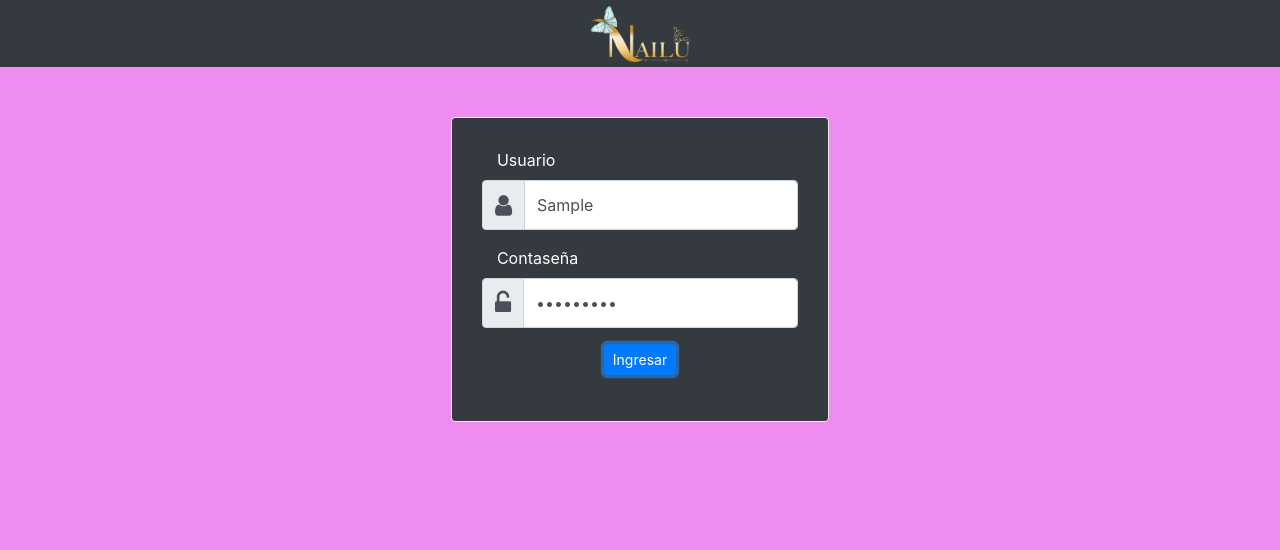
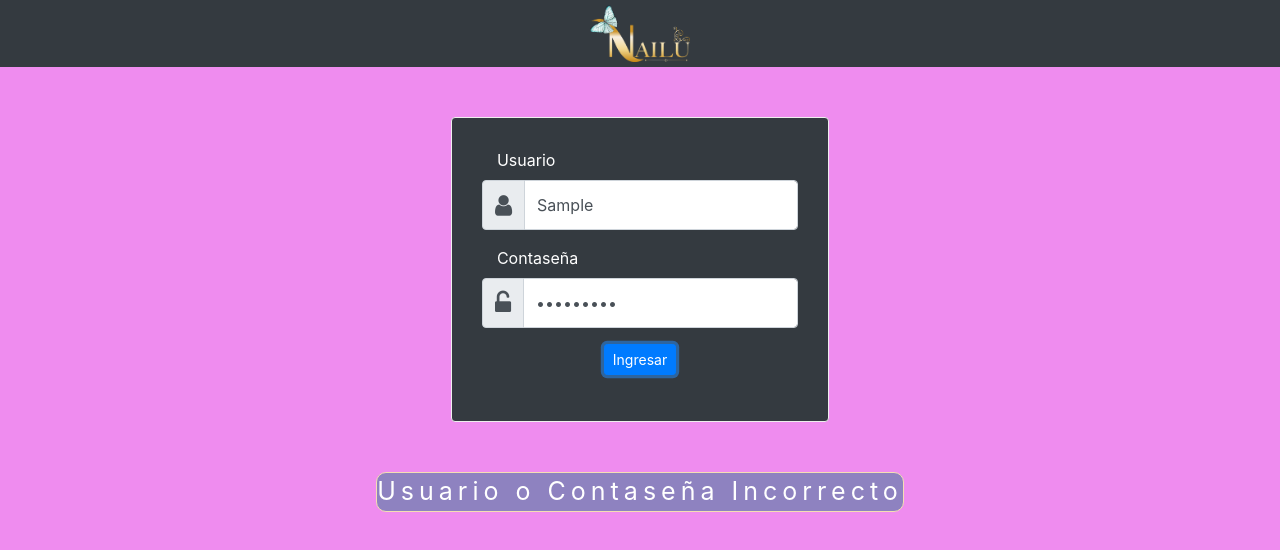
Before and after one commit to Angel10050/nailu_project, a React (Create React App) app: page /admin in a window 1280 px wide. Both pictures are taken after typing "Sample", "Sample123" into the empty fields and a click on the button "Ingresar". Shown: the top 550 px of the page. Built offline with nearby package versions, Linux system fonts and the light colour scheme; no server answers.

Commit message:
image and handleErrors

```diff
--- a/src/Components/AdminPage/Login/loginUser.js
+++ b/src/Components/AdminPage/Login/loginUser.js
@@ -6,8 +6,11 @@ import { Form } from 'react-bootstrap'
 
 class Login extends Component {
   state = {
-    username: '',
-    password: ''
+      login : {
+      username: '',
+      password: ''
+    },
+    error : false
   }
 
   handleSubmit = event => {
@@ -17,13 +20,11 @@ class Login extends Component {
       headers: {
         'Content-Type': 'application/json'
       },
-      body: JSON.stringify(this.state)
+      body: JSON.stringify(this.state.login)
     })
       .then(response => response.json())
       .then(console.log)
-      .catch(error => {
-        alert('Ha ocurrido un error', error)
-      })
+      .catch(this.setState({error : true}))
   }
 
   handleOnChange = event => {
@@ -35,7 +36,7 @@ class Login extends Component {
 
   render() {
     return (
-      <>
+        <>
         <div className="container login containerLogin">
           <header className="adminHeader">
             <Logo />
@@ -105,8 +106,9 @@ class Login extends Component {
               </Form>
             </div>
           </div>
-        </div>
-      </>
+          {this.state.error ? <p className='errorMensage'>Usuario o Contaseña Incorrecto</p> : ''}
+      </div>
+    </>
     )
   }
 }
--- a/src/Components/AdminPage/Login/styleLogin.css
+++ b/src/Components/AdminPage/Login/styleLogin.css
@@ -37,3 +37,16 @@
 .textLogin {
   color: #fff;
 }
+
+.errorMensage {
+  font-size: 25px;
+  align-self: center;
+  background: #3a7b9988;
+  color: rgb(255, 255, 255);
+  letter-spacing: 5px;
+  border: 1px wheat solid;
+  text-align: center;
+  border-radius: 10px;
+  margin: 0;
+  padding: 0;
+}
```
